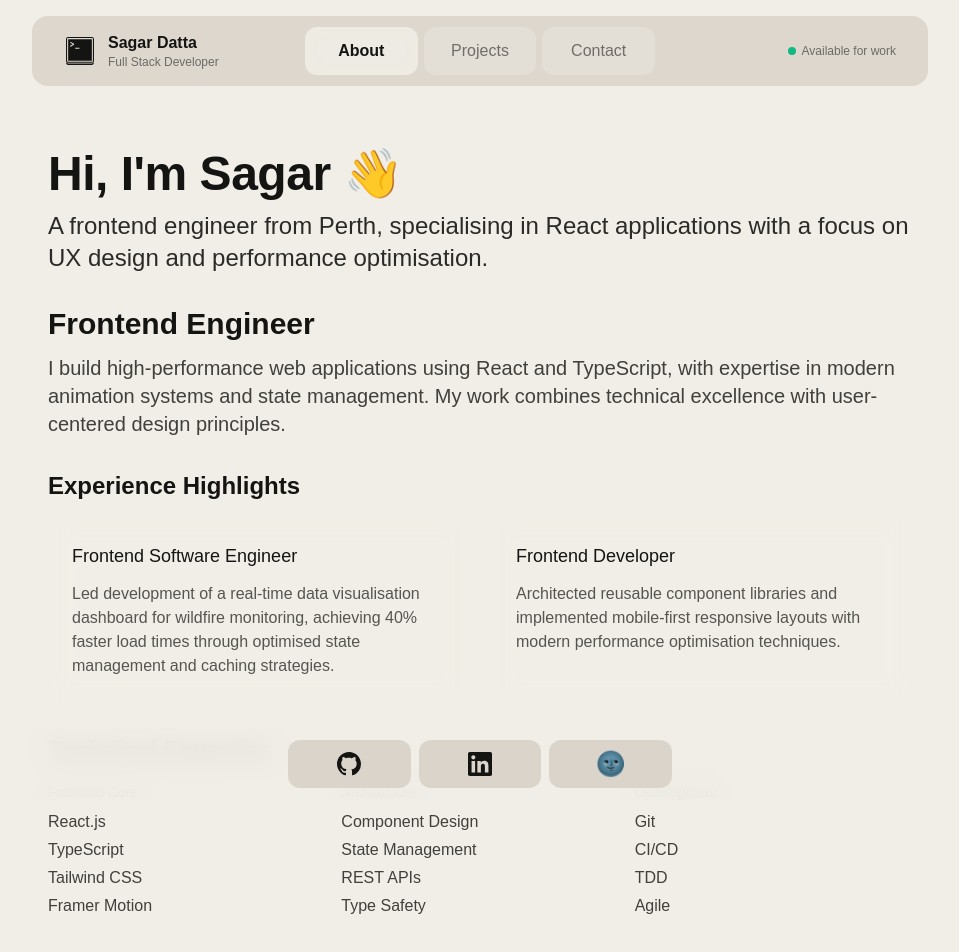
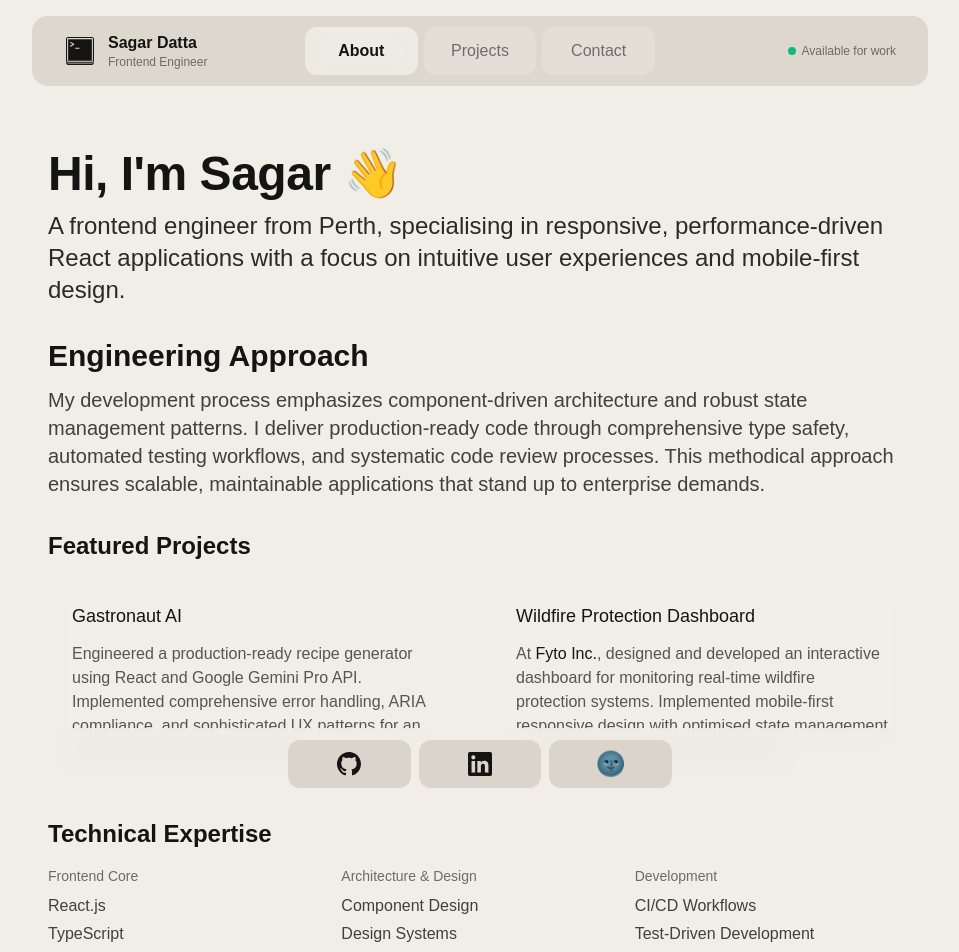
Before and after one commit to sagar-datta/portfolio, a Next.js app: page / in a window 1280 px wide. Shown: the top 952 px of the page, without its empty margins (160-1119 px from the left). Built offline with nearby package versions, Linux system fonts and the light colour scheme.

Commit message:
refactor: Update About page with enhanced professional narrative and project details

```diff
--- a/src/app/page.tsx
+++ b/src/app/page.tsx
@@ -30,7 +30,7 @@ export default function Home() {
       <div className="min-h-screen flex flex-col pb-20 lg:pb-24">
         <Header
           name="Sagar Datta"
-          profession="Full Stack Developer"
+          profession="Frontend Engineer"
           selectedTab={selectedTab}
           onTabChange={setSelectedTab}
         />
--- a/src/components/molecules/About.tsx
+++ b/src/components/molecules/About.tsx
@@ -12,48 +12,69 @@ export const About = () => {
             Hi, I&apos;m Sagar 👋
           </h1>
           <p className="text-xl md:text-2xl text-primary/90 dark:text-primary-dark/90 leading-relaxed">
-            A frontend engineer from Perth, specialising in React applications
-            with a focus on UX design and performance optimisation.
+            A frontend engineer from Perth, specialising in responsive,
+            performance-driven React applications with a focus on intuitive user
+            experiences and mobile-first design.
           </p>
         </section>
 
-        {/* Experience Section */}
+        {/* Engineering Approach */}
         <section className="space-y-3">
           <h2 className="text-2xl md:text-3xl font-bold text-primary dark:text-primary-dark">
-            Frontend Engineer
+            Engineering Approach
           </h2>
           <p className="text-lg md:text-xl text-primary/80 dark:text-primary-dark/80 leading-relaxed">
-            I build high-performance web applications using React and
-            TypeScript, with expertise in modern animation systems and state
-            management. My work combines technical excellence with user-centered
-            design principles.
+            My development process emphasizes component-driven architecture and
+            robust state management patterns. I deliver production-ready code
+            through comprehensive type safety, automated testing workflows, and
+            systematic code review processes. This methodical approach ensures
+            scalable, maintainable applications that stand up to enterprise
+            demands.
           </p>
         </section>
 
-        {/* Experience Highlights */}
+        {/* Featured Projects */}
         <section className="space-y-4">
           <h2 className="text-2xl font-semibold text-primary dark:text-primary-dark">
-            Experience Highlights
+            Featured Projects
           </h2>
           <div className="grid md:grid-cols-2 gap-6">
             <div className="space-y-3 p-6 rounded-2xl bg-glass-blur/30 dark:bg-glass-blur-dark/30 backdrop-blur-glass">
               <h3 className="text-lg font-medium text-primary dark:text-primary-dark">
-                Frontend Software Engineer
+                <a
+                  href="https://sagar-datta.github.io/gastronaut-ai/"
+                  target="_blank"
+                  rel="noopener noreferrer"
+                  className="hover:underline"
+                >
+                  Gastronaut AI
+                </a>
               </h3>
               <p className="text-primary/70 dark:text-primary-dark/70">
-                Led development of a real-time data visualisation dashboard for
-                wildfire monitoring, achieving 40% faster load times through
-                optimised state management and caching strategies.
+                Engineered a production-ready recipe generator using React and
+                Google Gemini Pro API. Implemented comprehensive error handling,
+                ARIA compliance, and sophisticated UX patterns for an
+                enterprise-grade user experience.
               </p>
             </div>
             <div className="space-y-3 p-6 rounded-2xl bg-glass-blur/30 dark:bg-glass-blur-dark/30 backdrop-blur-glass">
               <h3 className="text-lg font-medium text-primary dark:text-primary-dark">
-                Frontend Developer
+                Wildfire Protection Dashboard
               </h3>
               <p className="text-primary/70 dark:text-primary-dark/70">
-                Architected reusable component libraries and implemented
-                mobile-first responsive layouts with modern performance
-                optimisation techniques.
+                At{" "}
+                <a
+                  href="https://homewildfireprotection.com/"
+                  target="_blank"
+                  rel="noopener noreferrer"
+                  className="text-primary dark:text-primary-dark hover:underline"
+                >
+                  Fyto Inc.
+                </a>
+                , designed and developed an interactive dashboard for monitoring
+                real-time wildfire protection systems. Implemented mobile-first
+                responsive design with optimised state management for efficient
+                cross-device performance.
               </p>
             </div>
           </div>
@@ -72,19 +93,19 @@ export const About = () => {
               <ul className="space-y-1 text-primary/80 dark:text-primary-dark/80">
                 <li>React.js</li>
                 <li>TypeScript</li>
-                <li>Tailwind CSS</li>
-                <li>Framer Motion</li>
+                <li>State Management</li>
+                <li>Performance Optimisation</li>
               </ul>
             </div>
             <div className="space-y-2">
               <h3 className="text-sm font-medium text-primary/60 dark:text-primary-dark/60">
-                Architecture
+                Architecture & Design
               </h3>
               <ul className="space-y-1 text-primary/80 dark:text-primary-dark/80">
                 <li>Component Design</li>
-                <li>State Management</li>
+                <li>Design Systems</li>
+                <li>Type Safety</li>
                 <li>REST APIs</li>
-                <li>Type Safety</li>
               </ul>
             </div>
             <div className="space-y-2">
@@ -92,10 +113,10 @@ export const About = () => {
                 Development
               </h3>
               <ul className="space-y-1 text-primary/80 dark:text-primary-dark/80">
-                <li>Git</li>
-                <li>CI/CD</li>
-                <li>TDD</li>
-                <li>Agile</li>
+                <li>CI/CD Workflows</li>
+                <li>Test-Driven Development</li>
+                <li>Mobile-First Design</li>
+                <li>Accessibility (ARIA)</li>
               </ul>
             </div>
           </div>
@@ -115,15 +136,20 @@ export const About = () => {
                 RMIT University with Distinction (GPA: 3.5/4.0)
               </p>
               <p className="text-primary/60 dark:text-primary-dark/60">
-                Focus: Full Stack Development, Cloud Security, AI Foundations
+                Specialised in Full Stack Development, Cloud Security, and AI
+                Foundations
               </p>
             </div>
             <div className="space-y-2">
               <h3 className="text-lg font-medium text-primary dark:text-primary-dark">
-                International Experience
+                Global Experience & Recognition
               </h3>
               <p className="text-primary/70 dark:text-primary-dark/70">
                 Exchange studies at Technische Universität München
+              </p>
+              <p className="text-primary/60 dark:text-primary-dark/60">
+                Google UX Design Certification • RMIT Global Leadership Program
+                • First Place in Applied IT
               </p>
             </div>
           </div>
```
